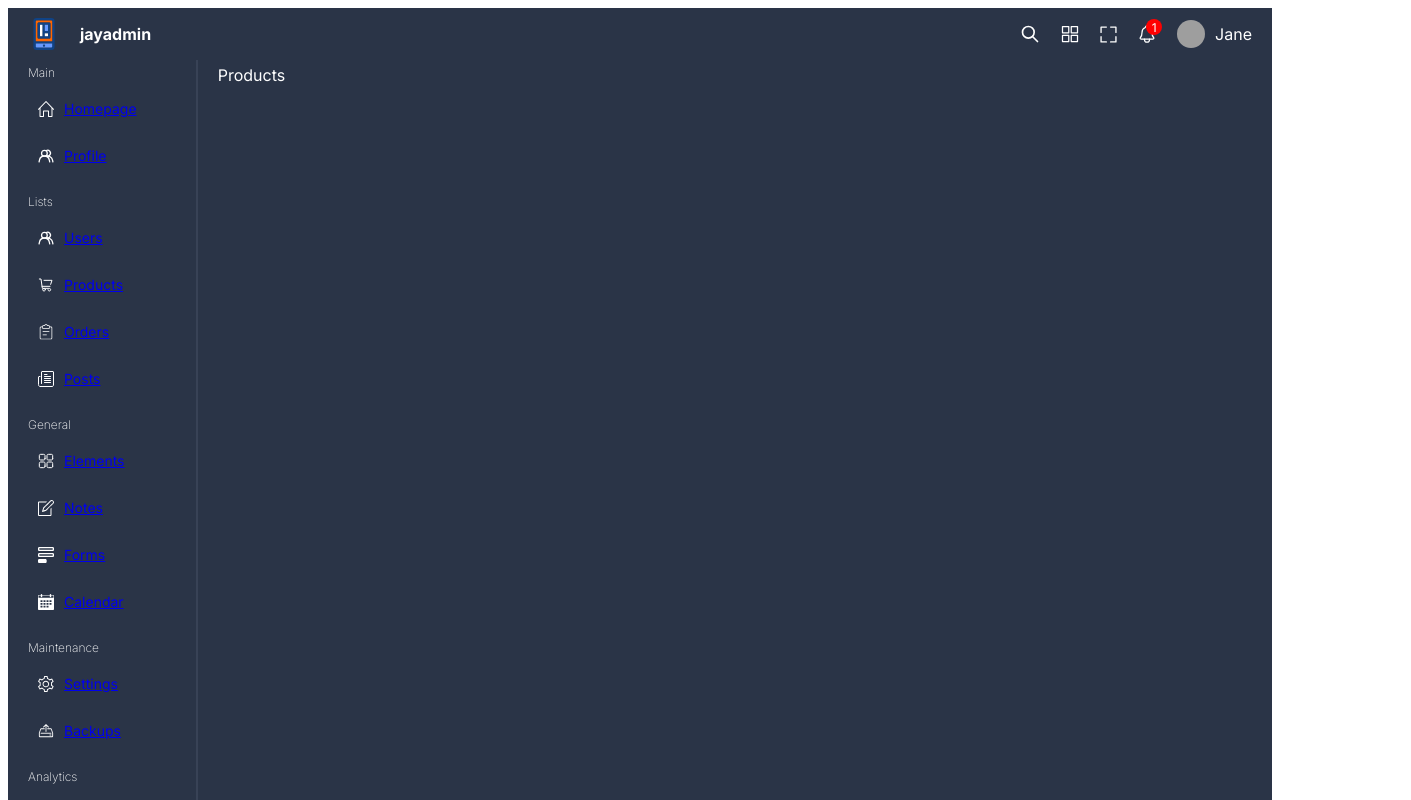
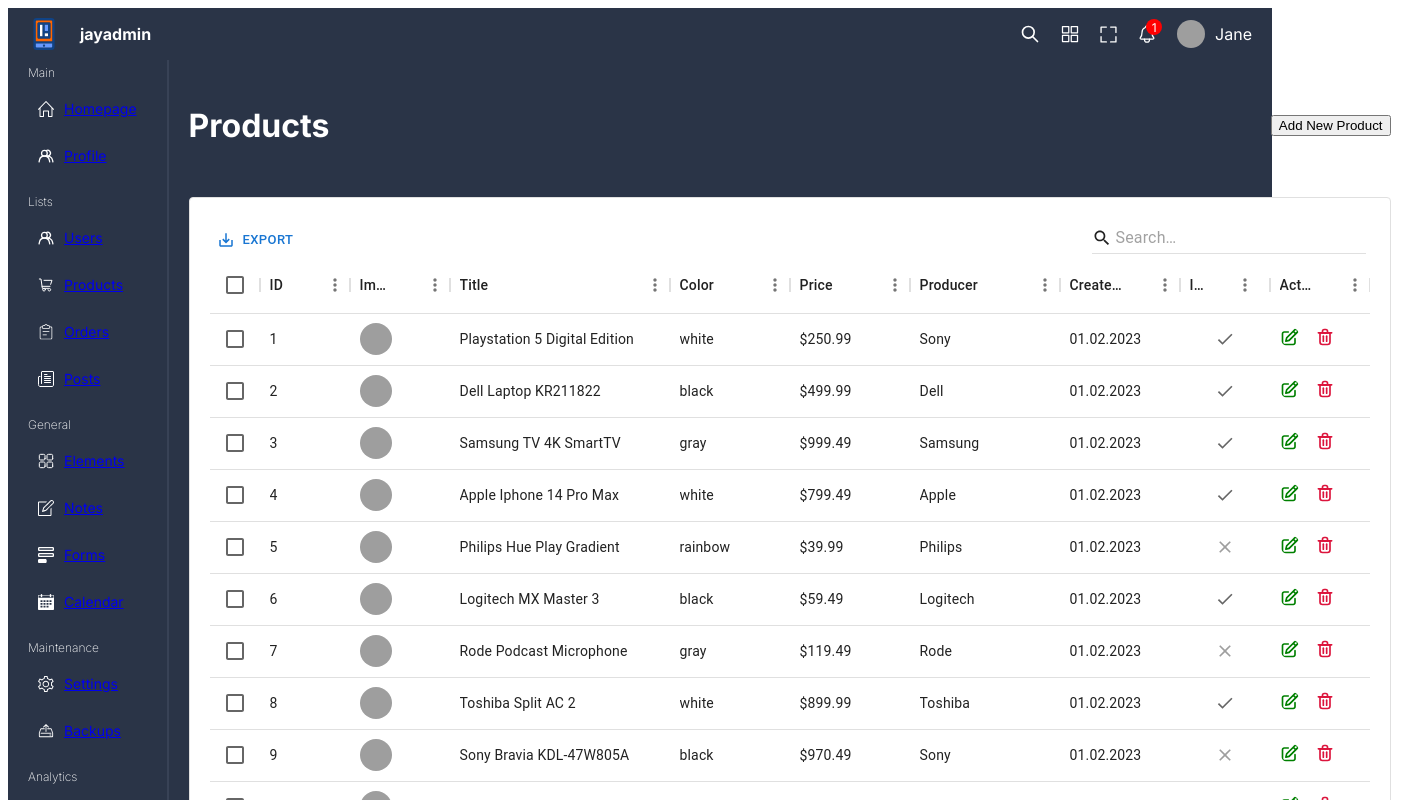
Before and after one commit to jay-rt/react-panel, a React (Vite) app: page /products in a window 1280 px wide. Shown: the top 800 px of the page, 1411 px wide, since content can reach past the window. Built offline with nearby package versions, Linux system fonts and the light colour scheme; grey boxes are pictures that could not be loaded; the HTML template or start-up script is replaced by a standard one.

Commit message:
added products page and product data and some types for type safety

```diff
--- a/src/components/add/Add.tsx
+++ b/src/components/add/Add.tsx
@@ -1,18 +1,21 @@
 import "./add.scss";
 import { UserStateType } from "../../pages/users/usersData";
 import { useState } from "react";
+import { ProductStateType } from "../../pages/products/productData";
 
-type InputType = {
+export type InputType = {
   id: string;
   label: string;
-  type: string;
+  type: "text" | "email" | "tel" | "boolean";
 };
+
+type StateType = UserStateType | ProductStateType;
 
 type Props = {
   slug: string;
   input: InputType[];
   setOpen: React.Dispatch<React.SetStateAction<boolean>>;
-  initialState: UserStateType;
+  initialState: StateType;
 };
 
 const Add = (props: Props) => {
@@ -45,12 +48,12 @@
             {props.input.map((item) => (
               <div className="item" key={item.id}>
                 <label htmlFor={item.id}>{item.label}</label>
-                {item.type !== "select" ? (
+                {item.type !== "boolean" ? (
                   <input
                     type={item.type}
                     id={item.id}
                     name={item.id}
-                    value={input[item.id as keyof UserStateType]}
+                    value={input[item.id as keyof StateType]}
                     onChange={handleChange}
                     required
                   />
--- a/src/components/datatable/DataTable.tsx
+++ b/src/components/datatable/DataTable.tsx
@@ -1,22 +1,13 @@
+import "./datatable.scss";
 import { Link } from "react-router-dom";
-import "./datatable.scss";
 import { DataGrid, GridColDef, GridToolbar } from "@mui/x-data-grid";
-
-type UserRows = {
-  id: number;
-  img: string;
-  firstName: string;
-  lastName: string;
-  email: string;
-  phone: string;
-  createdAt: string;
-  verified?: boolean;
-};
+import { UserRows } from "../../pages/users/usersData";
+import { ProductRows } from "../../pages/products/productData";
 
 type Props = {
   slug: string;
   columns: GridColDef[];
-  rows: UserRows[];
+  rows: (UserRows | ProductRows)[];
 };
 
 const DataTable = (props: Props) => {
--- a/src/pages/products/Products.tsx
+++ b/src/pages/products/Products.tsx
@@ -1,7 +1,80 @@
 import "./products.scss";
+import { useState } from "react";
+import DataTable from "../../components/datatable/DataTable";
+import { GridColDef } from "@mui/x-data-grid";
+import Add from "../../components/add/Add";
+import { productInput, productRows, productState } from "./productData";
+
+const columns: GridColDef[] = [
+  { field: "id", headerName: "ID", width: 90 },
+  {
+    field: "img",
+    headerName: "Image",
+    width: 100,
+    renderCell: (params) => (
+      <img src={params.row.img || "/noavatar.png"} alt="" />
+    ),
+  },
+  {
+    field: "title",
+    headerName: "Title",
+    type: "string",
+    width: 220,
+  },
+  {
+    field: "color",
+    headerName: "Color",
+    type: "string",
+    width: 120,
+  },
+  {
+    field: "price",
+    headerName: "Price",
+    type: "string",
+    width: 120,
+  },
+  {
+    field: "producer",
+    headerName: "Producer",
+    type: "string",
+    width: 150,
+  },
+  {
+    field: "createdAt",
+    headerName: "Created At",
+    type: "string",
+    width: 120,
+  },
+  {
+    field: "inStock",
+    headerName: "In Stock",
+    type: "boolean",
+    width: 90,
+  },
+];
 
 const Products = () => {
-  return <div className="products">Products</div>;
+  const [open, setOpen] = useState(false);
+
+  return (
+    <div className="products">
+      <div className="info">
+        <h1>Products</h1>
+        <button type="button" onClick={() => setOpen(true)}>
+          Add New Product
+        </button>
+      </div>
+      <DataTable slug="products" columns={columns} rows={productRows} />
+      {open && (
+        <Add
+          slug="Product"
+          input={productInput}
+          setOpen={setOpen}
+          initialState={productState}
+        />
+      )}
+    </div>
+  );
 };
 
 export default Products;
--- /dev/null
+++ b/src/pages/products/productData.ts
@@ -0,0 +1,136 @@
+import { InputType } from "../../components/add/Add";
+
+export type ProductRows = {
+  id: number;
+  img: string;
+  title: string;
+  color: string;
+  producer: string;
+  price: string;
+  createdAt: string;
+  inStock?: boolean;
+};
+
+export const productRows: ProductRows[] = [
+  {
+    id: 1,
+    img: "https://store.sony.com.au/on/demandware.static/-/Sites-sony-master-catalog/default/dw1b537bbb/images/PLAYSTATION5W/PLAYSTATION5W.png",
+    title: "Playstation 5 Digital Edition",
+    color: "white",
+    producer: "Sony",
+    price: "$250.99",
+    createdAt: "01.02.2023",
+    inStock: true,
+  },
+  {
+    id: 2,
+    img: "https://www.pngmart.com/files/6/Dell-Laptop-PNG-Image.png",
+    title: "Dell Laptop KR211822",
+    color: "black",
+    producer: "Dell",
+    price: "$499.99",
+    createdAt: "01.02.2023",
+    inStock: true,
+  },
+  {
+    id: 3,
+    img: "http://images.samsung.com/is/image/samsung/uk-led-tv-hg40ed670ck-hg40ed670ckxxu-001-front",
+    title: "Samsung TV 4K SmartTV",
+    color: "gray",
+    producer: "Samsung",
+    price: "$999.49",
+    createdAt: "01.02.2023",
+    inStock: true,
+  },
+  {
+    id: 4,
+    img: "https://raylo.imgix.net/iphone-14-blue.png",
+    title: "Apple Iphone 14 Pro Max",
+    color: "white",
+    producer: "Apple",
+    price: "$799.49",
+    createdAt: "01.02.2023",
+    inStock: true,
+  },
+  {
+    id: 5,
+    img: "https://www.signify.com/b-dam/signify/en-aa/about/news/2020/20200903-movie-night-essentials-popcorn-ice-cream-and-the-new-philips-hue-play-gradient-lightstrip/packaging-lighstrip.png",
+    title: "Philips Hue Play Gradient",
+    color: "rainbow",
+    producer: "Philips",
+    price: "$39.99",
+    createdAt: "01.02.2023",
+  },
+  {
+    id: 6,
+    img: "https://www.smartworld.it/wp-content/uploads/2019/09/High_Resolution_PNG-MX-Master-3-LEFT-GRAPHITE.png",
+    title: "Logitech MX Master 3",
+    color: "black",
+    producer: "Logitech",
+    price: "$59.49",
+    createdAt: "01.02.2023",
+    inStock: true,
+  },
+  {
+    id: 7,
+    img: "https://www.pngarts.com/files/7/Podcast-Mic-PNG-Picture.png",
+    title: "Rode Podcast Microphone",
+    color: "gray",
+    producer: "Rode",
+    price: "$119.49",
+    createdAt: "01.02.2023",
+  },
+  {
+    id: 8,
+    img: "https://5.imimg.com/data5/SW/VM/MY-5774620/toshiba-split-ac-2-ton-3-star-rated-ras-24s3ks-500x500.png",
+    title: "Toshiba Split AC 2",
+    color: "white",
+    producer: "Toshiba",
+    price: "$899.99",
+    createdAt: "01.02.2023",
+    inStock: true,
+  },
+  {
+    id: 9,
+    img: "https://img.productz.com/review_image/102489/preview_sony-kdl-50w800b-50-inch-hdtv-review-superb-picture-102489.png",
+    title: "Sony Bravia KDL-47W805A",
+    color: "black",
+    producer: "Sony",
+    price: "$970.49",
+    createdAt: "01.02.2023",
+  },
+  {
+    id: 10,
+    img: "https://venturebeat.com/wp-content/uploads/2015/07/As_AO1-131_gray_nonglare_win10_03.png?fit=1338%2C1055&strip=all",
+    title: "Acer Laptop 16 KL-4804",
+    color: "black",
+    producer: "Acer",
+    price: "$599.99",
+    createdAt: "01.02.2023",
+    inStock: true,
+  },
+];
+
+export const productInput: InputType[] = [
+  { id: "title", label: "Title", type: "text" },
+  { id: "color", label: "Color", type: "text" },
+  { id: "price", label: "Price", type: "text" },
+  { id: "producer", label: "Producer", type: "text" },
+  { id: "inStock", label: "In Stock", type: "boolean" },
+];
+
+export type ProductStateType = {
+  title: string;
+  color: string;
+  price: string;
+  producer: string;
+  inStock: "true" | "false";
+};
+
+export const productState: ProductStateType = {
+  title: "",
+  color: "",
+  price: "",
+  producer: "",
+  inStock: "false",
+};
--- a/src/pages/products/products.scss
+++ b/src/pages/products/products.scss
@@ -0,0 +1,8 @@
+.products {
+    .info {
+        display: flex;
+        align-items: center;
+        justify-content: space-between;
+        margin: 20px 0 30px;
+    }
+}
--- a/src/pages/users/Users.tsx
+++ b/src/pages/users/Users.tsx
@@ -55,14 +55,12 @@
 
 const Users = () => {
   const [open, setOpen] = useState(false);
-  const handleClick = () => {
-    setOpen(true);
-  };
+
   return (
     <div className="users">
       <div className="info">
         <h1>Users</h1>
-        <button type="button" onClick={handleClick}>
+        <button type="button" onClick={() => setOpen(true)}>
           Add New User
         </button>
       </div>
--- a/src/pages/users/users.scss
+++ b/src/pages/users/users.scss
@@ -1,5 +1,3 @@
-@import "../../styles/variables.scss";
-
 .users {
     .info {
         display: flex;
--- a/src/pages/users/usersData.tsx
+++ b/src/pages/users/usersData.ts
@@ -1,4 +1,17 @@
-export const userRows = [
+import { InputType } from "../../components/add/Add";
+
+export type UserRows = {
+  id: number;
+  img: string;
+  firstName: string;
+  lastName: string;
+  email: string;
+  phone: string;
+  createdAt: string;
+  verified?: boolean;
+};
+
+export const userRows: UserRows[] = [
   {
     id: 1,
     img: "https://images.pexels.com/photos/8405873/pexels-photo-8405873.jpeg?auto=compress&cs=tinysrgb&w=1600&lazy=load",
@@ -144,32 +157,12 @@
   },
 ];
 
-export const userInput = [
-  {
-    id: "firstname",
-    label: "First Name",
-    type: "text",
-  },
-  {
-    id: "lastname",
-    label: "Last Name",
-    type: "text",
-  },
-  {
-    id: "email",
-    label: "Email",
-    type: "email",
-  },
-  {
-    id: "phone",
-    label: "Phone",
-    type: "tel",
-  },
-  {
-    id: "verified",
-    label: "Verified",
-    type: "select",
-  },
+export const userInput: InputType[] = [
+  { id: "firstname", label: "First Name", type: "text" },
+  { id: "lastname", label: "Last Name", type: "text" },
+  { id: "email", label: "Email", type: "email" },
+  { id: "phone", label: "Phone", type: "tel" },
+  { id: "verified", label: "Verified", type: "boolean" },
 ];
 
 export type UserStateType = {
@@ -177,7 +170,7 @@
   lastname: string;
   email: string;
   phone: string;
-  verified: "false" | "true";
+  verified: "true" | "false";
 };
 
 export const userState: UserStateType = {
```
